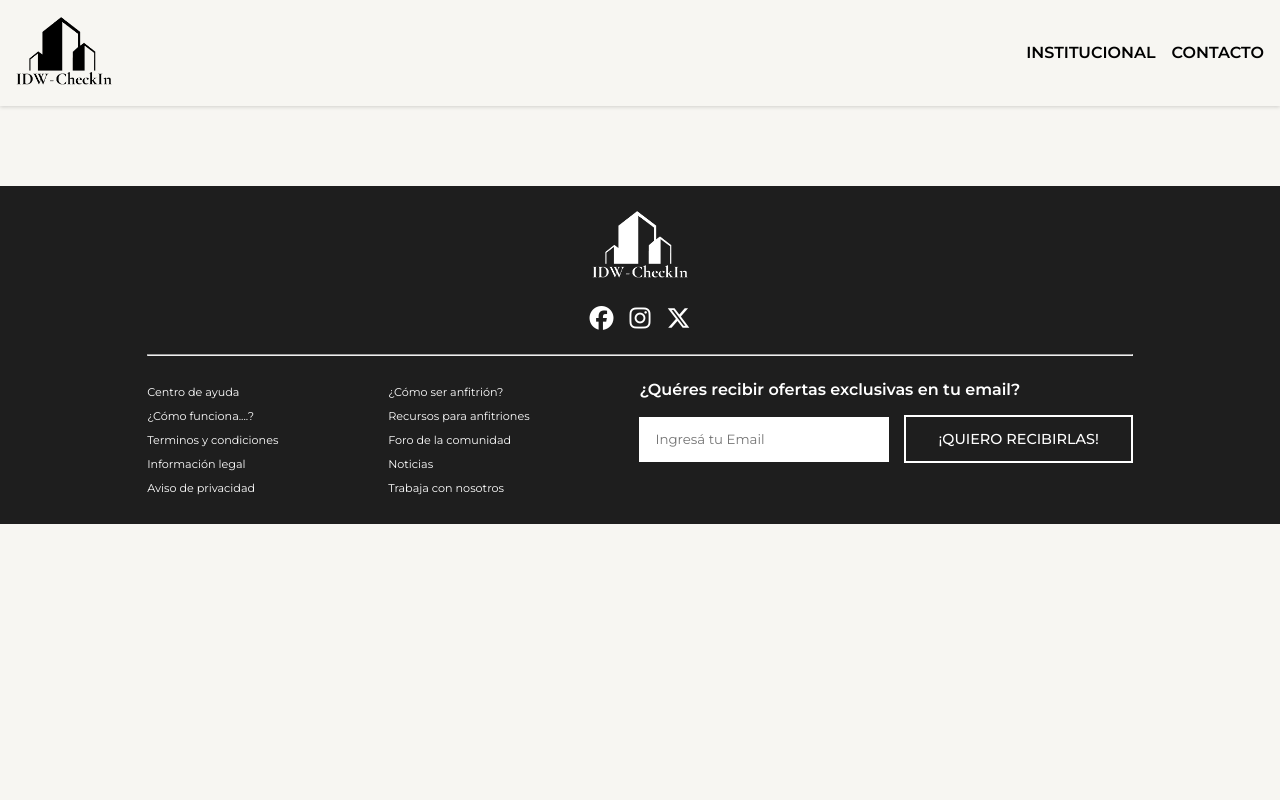
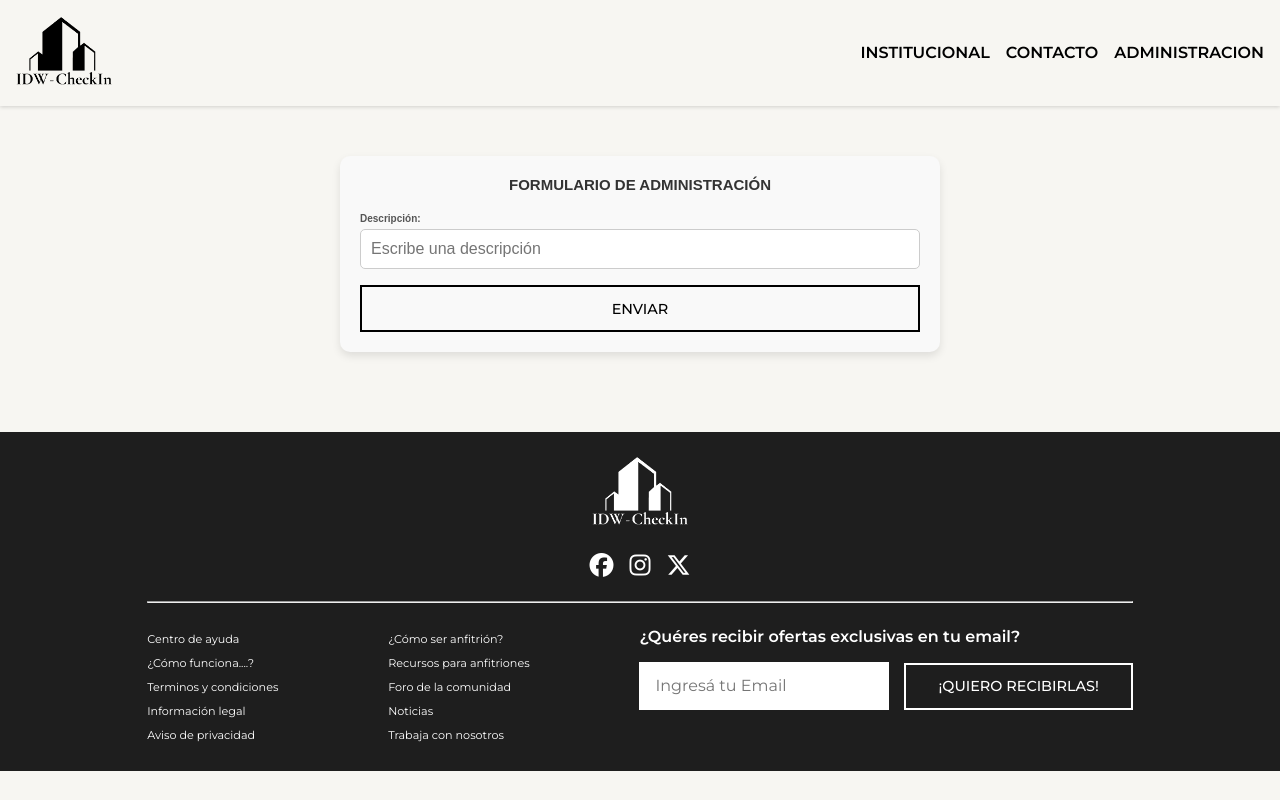
Before and after one commit to BeluzitaRomero/IDW-proyecto-integrador, a React (Create React App) app: page /administracion in a window 1280 px wide. Built offline with nearby package versions, Linux system fonts and the light colour scheme.

Commit message:
agregue el formulario

```diff
--- a/src/App.js
+++ b/src/App.js
@@ -6,6 +6,7 @@ import Institutional from "./pages/Institutional/Institutional";
 import Contact from "./pages/Contact/Contact";
 import AccomodationDetailContainer from "./components/AccomodationDetailContainer/AccomodationDetailContainer";
 import { BrowserRouter, Routes, Route } from "react-router-dom";
+import Admin from "./pages/Administracion/administracion";
 
 function App() {
   return (
@@ -20,6 +21,7 @@ function App() {
             element={<AccomodationDetailContainer />}
           />
           <Route path="/contacto" element={<Contact />} />
+          <Route path="/administracion" element={<Admin />} />
         </Routes>
         <Footer />
       </BrowserRouter>
--- a/src/components/Navbar/Navbar.jsx
+++ b/src/components/Navbar/Navbar.jsx
@@ -16,6 +16,11 @@ const Navbar = () => {
             Contacto
           </Link>
         </li>
+        <li>
+          <Link className="item-link underline" to="/administracion">
+            Administracion
+          </Link>
+        </li>
       </ul>
     </nav>
   );
--- /dev/null
+++ b/src/pages/Administracion/administracion.css
@@ -0,0 +1,50 @@
+.admin-container {
+    padding: 20px;
+    max-width: 600px;
+    margin: 50px auto;
+    background-color: #f9f9f9;
+    border-radius: 10px;
+    box-shadow: 0 4px 8px rgba(0, 0, 0, 0.1);
+  }
+
+  h2 {
+    text-align: center;
+    color: #333;
+    font-family: 'Arial', sans-serif;
+    margin-bottom: 20px;
+  }
+
+  .admin-form {
+    display: flex;
+    flex-direction: column;
+    gap: 1rem;
+  }
+
+  .form-group {
+    display: flex;
+    flex-direction: column;
+  }
+
+  label {
+    font-weight: bold;
+    margin-bottom: 5px;
+    color: #555;
+    font-family: 'Arial', sans-serif;
+  }
+
+  input {
+    padding: 10px;
+    font-size: 1rem;
+    border: 1px solid #ccc;
+    border-radius: 5px;
+    outline: none;
+    transition: border-color 0.3s;
+  }
+
+  input:focus {
+    border-color: #404041;
+  }
+
+
+  /* No es necesario incluir estilos para .submit-button aquí,
+     ya que estamos utilizando el componente Button con sus propios estilos */
--- /dev/null
+++ b/src/pages/Administracion/administracion.jsx
@@ -0,0 +1,39 @@
+import React, { useState } from "react";
+import Button from "../../components/Button/Button";  // Ruta de importación correcta
+import "./administracion.css";  // Ruta de importación correcta
+
+const Admin = () => {
+  const [description, setDescription] = useState("");
+
+  const handleChange = (event) => {
+    setDescription(event.target.value);
+  };
+
+  const handleSubmit = (event) => {
+    event.preventDefault();
+    // Aquí puedes manejar el envío del formulario, por ejemplo, enviando los datos a una API.
+    console.log("Descripción enviada:", description);
+  };
+
+  return (
+    <div className="admin-container">
+      <h2>FORMULARIO DE ADMINISTRACIÓN</h2>
+      <form onSubmit={handleSubmit} className="admin-form">
+        <div className="form-group">
+          <label htmlFor="description">Descripción:</label>
+          <input
+            type="text"
+            id="description"
+            name="description"
+            value={description}
+            onChange={handleChange}
+            placeholder="Escribe una descripción"
+          />
+        </div>
+        <Button type="submit" className="secondary-button btn" value={"Enviar"} Button/>
+      </form>
+    </div>
+  );
+};
+
+export default Admin;
```
